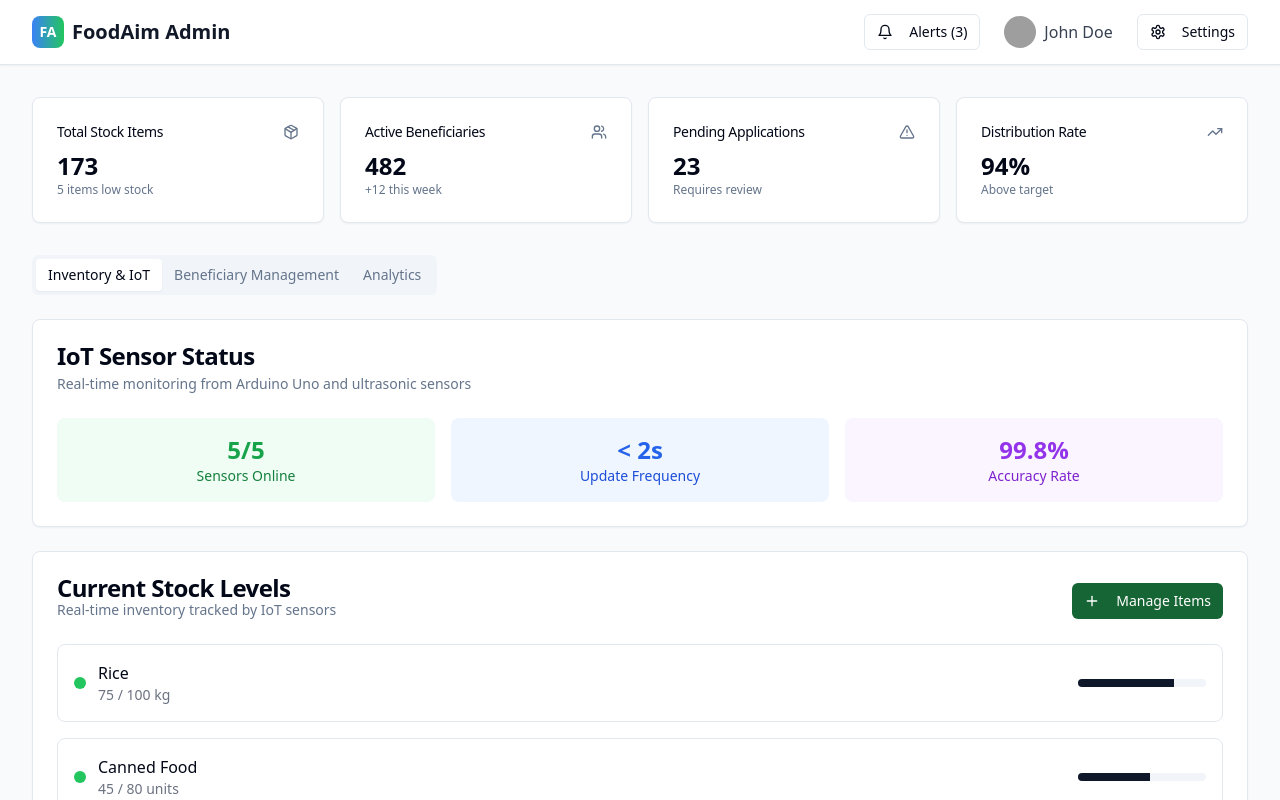
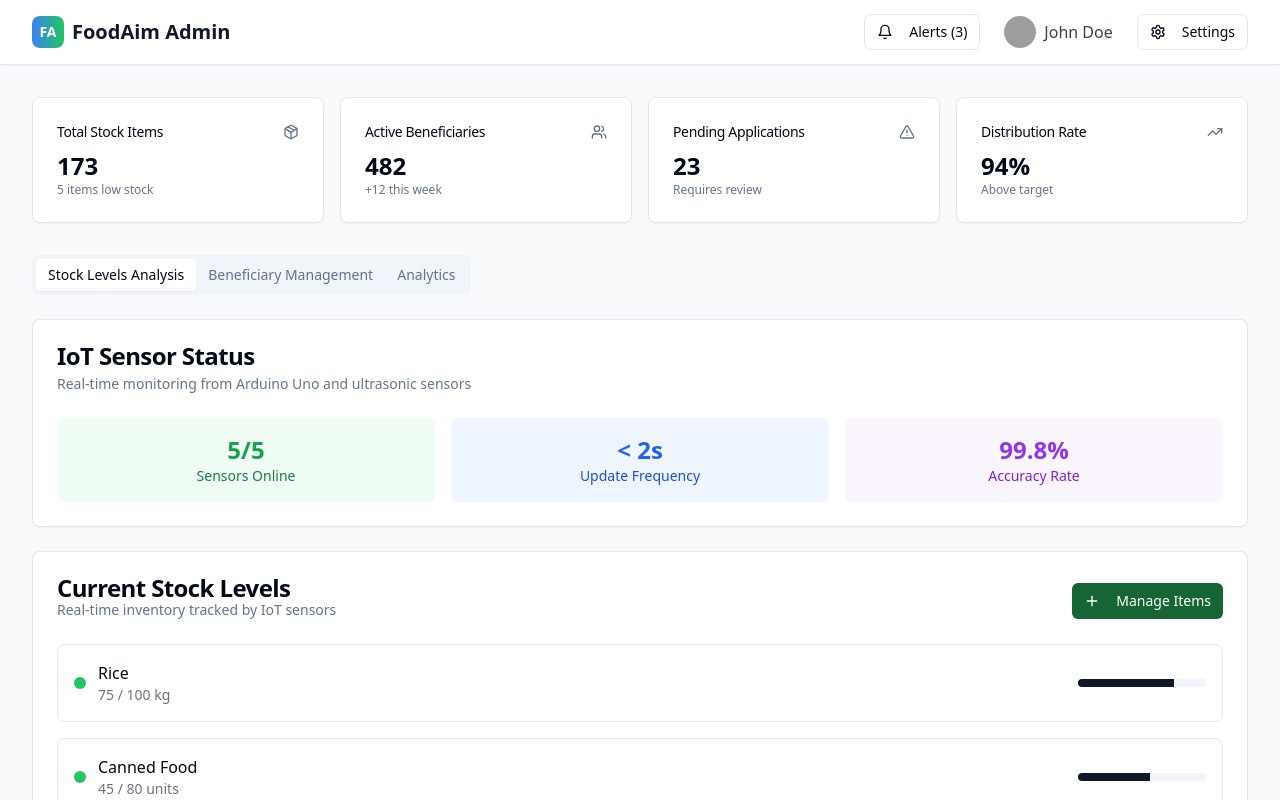
Before and after one commit to miraizz/foodaim-connect-bridge, a React (Vite) app: page /admin-dashboard in a window 1280 px wide. Shown: the top 800 px of the page. Built offline with nearby package versions, Linux system fonts and the light colour scheme; grey boxes are pictures that could not be loaded.

Commit message:
Rename Inventory & IoT tab
Rename the "Inventory & IoT" tab to "Stock Levels Analysis" in the admin dashboard.

```diff
--- a/src/pages/AdminDashboard.tsx
+++ b/src/pages/AdminDashboard.tsx
@@ -39,7 +39,7 @@ const AdminDashboard = () => {
 
         <Tabs defaultValue="inventory" className="space-y-6 mb-8">
           <TabsList>
-            <TabsTrigger value="inventory">Inventory & IoT</TabsTrigger>
+            <TabsTrigger value="inventory">Stock Levels Analysis</TabsTrigger>
             <TabsTrigger value="applications">Beneficiary Management</TabsTrigger>
             <TabsTrigger value="analytics">Analytics</TabsTrigger>
           </TabsList>
```
